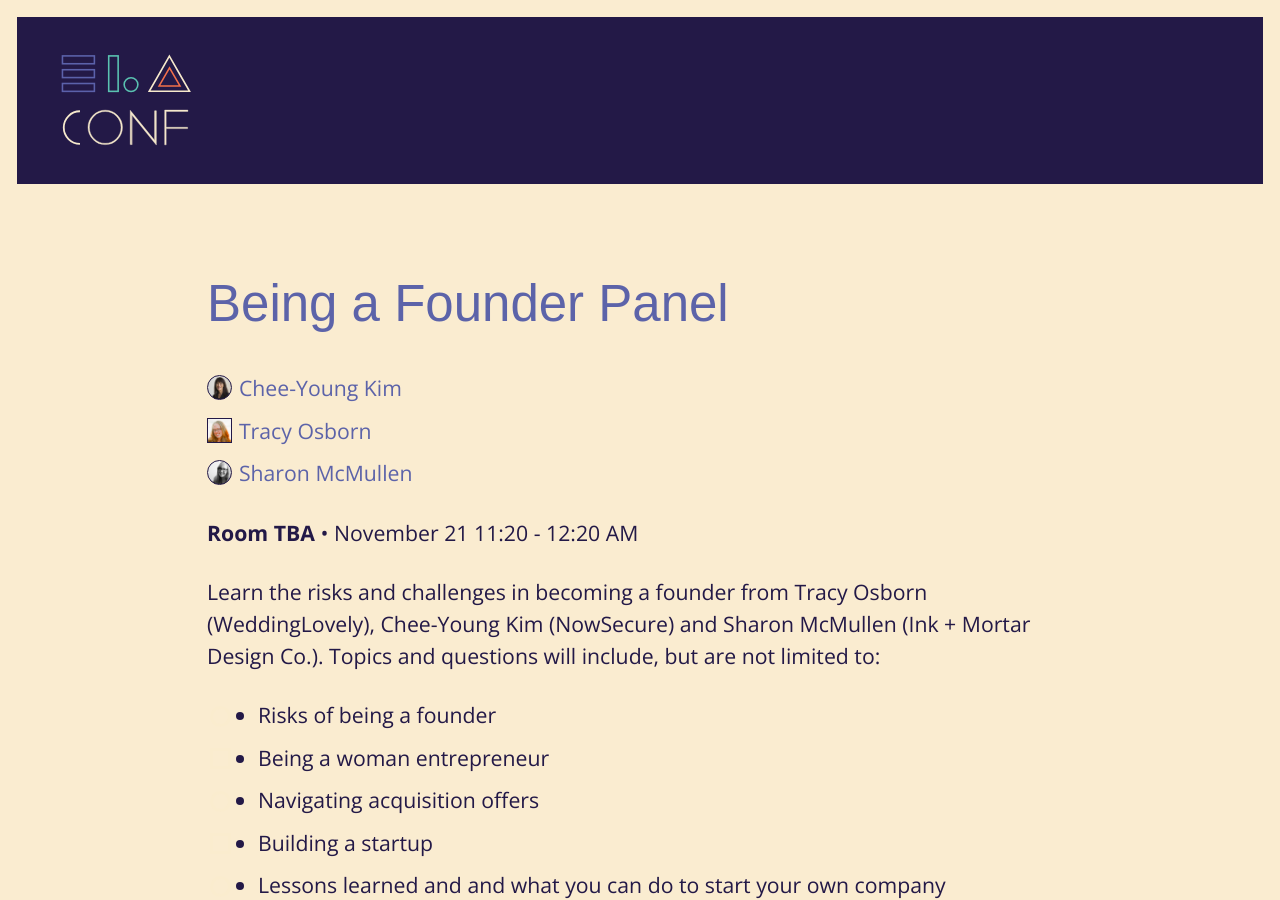
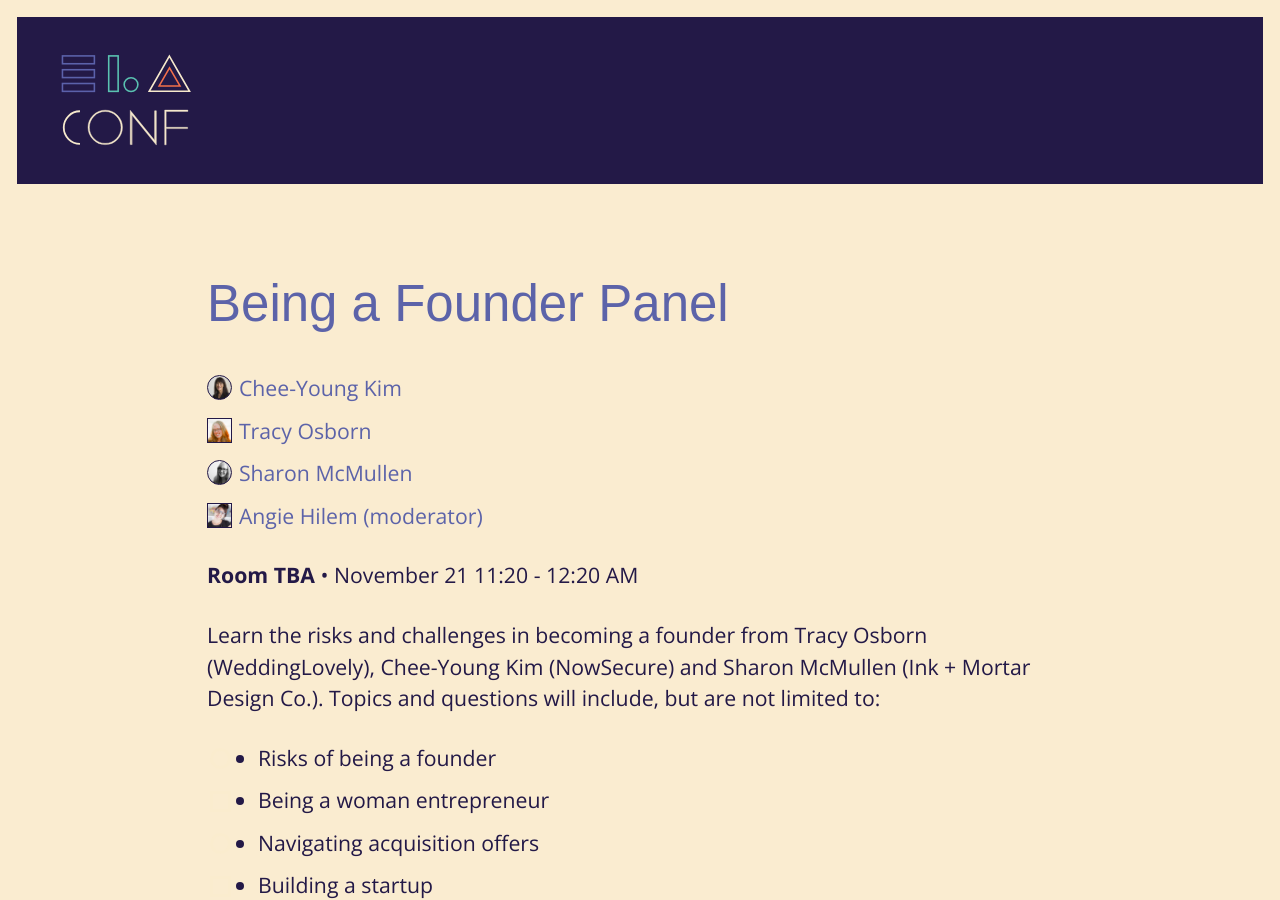
Before and after one commit to elaconf/elaconf.github.io, a Jekyll site: the page built from agenda/_posts/2015-11-21-being-a-founder.md, in a window 1280 px wide and 900 px high. Built offline with Jekyll 4.4.1, drawn with Linux system fonts in a browser that asks for light colours; nearby versions of some CDN libraries; some web fonts are replaced.

Commit message:
add angie to being a founder as moderator

```diff
--- a/agenda/_posts/2015-11-21-being-a-founder.md
+++ b/agenda/_posts/2015-11-21-being-a-founder.md
@@ -8,6 +8,7 @@ speakers:
   - Chee-Young Kim
   - Tracy Osborn
   - Sharon McMullen
+moderator: Angie Hilem
 ---
 
 Learn the risks and challenges in becoming a founder from Tracy Osborn (WeddingLovely), Chee-Young Kim (NowSecure) and Sharon McMullen (Ink + Mortar Design Co.). Topics and questions will include, but are not limited to:
```
